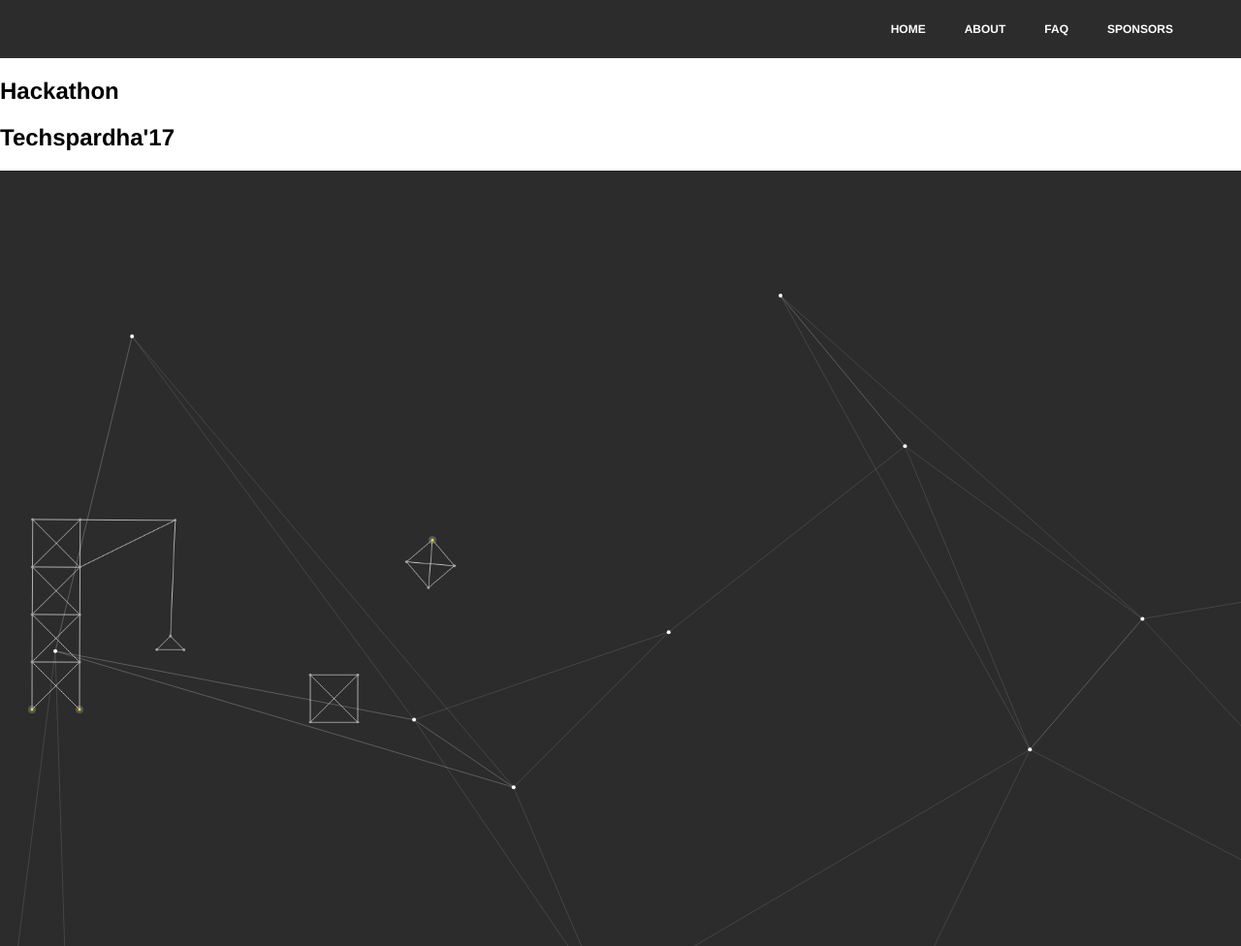
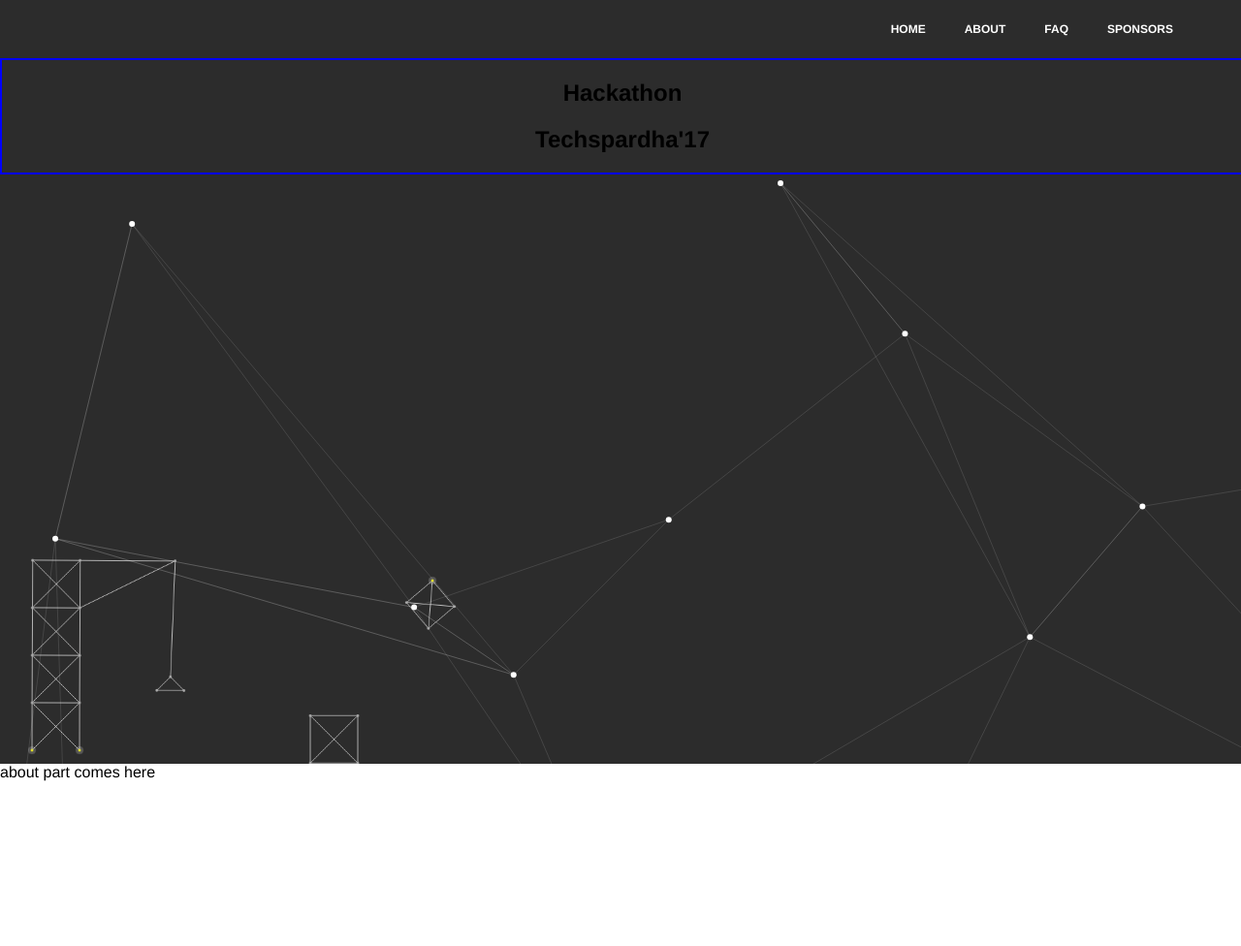
Before and after one commit to HackShetra/HackShetra.github.io, a plain HTML site: page index.html in a window 1280 px wide. Shown: the top 976 px of the page at 97% size. Drawn offline with nearby package versions, Linux system fonts and the light colour scheme.

Commit message:
unnecessary magin removed from home section

```diff
--- a/css/background/home_background.css
+++ b/css/background/home_background.css
@@ -8,6 +8,7 @@
     background-size: cover;
     background-position: center center;
     z-index: 2;
+    height:100%;
 }
 
 .demo-canvas {
--- a/css/main.css
+++ b/css/main.css
@@ -48,9 +48,9 @@ html,body {
 }
 
 .nav-list_item:hover {
-    background-color: white;
-    color: rgb(44, 44, 44);
-
+    /*background-color: white;*/
+    /*color: rgb(44, 44, 44);*/
+    border-bottom: 2px solid white;
 }
 
 .section {
@@ -62,6 +62,7 @@ html,body {
 
 .home {
     height:91%;
+    background-color: red;
 }
 
 .construction-demo {
@@ -71,6 +72,7 @@ html,body {
     bottom:0px;
     z-index : 4;
     left:-30px;
+    /*border: 2px solid red;*/
 }
 
 /* css for the canvas of the construction part*/
@@ -80,4 +82,19 @@ html,body {
     display:block;
     border-top:none;
     z-index:5;
+    /*border:2px solid green;*/
+    position: absolute;
+    bottom:0px;
+    left:0px;
 }
+
+.titleWrapper {
+    border: 2px solid blue;
+    position: absolute;
+    margin: 0px;
+    z-index: 5;
+    left:0px;
+    top:0px;
+    width: 100%;
+    text-align: center;
+}
--- a/js/background/home_background.js
+++ b/js/background/home_background.js
@@ -16,6 +16,7 @@
             points,
             target,
             animateHeader = true,
+            circleRadius = 3,
             colorHexCode = {
                 grey : '#2c2c2c',
                 white : '#fff',
@@ -82,7 +83,7 @@
 
                     // assign a circle to each point
                     for(var i in points) {
-                        var c = new this.Circle(points[i], 2, 'rgba(255,255,255,1)');
+                        var c = new this.Circle(points[i], circleRadius, 'rgba(255,255,255,1)');
                         points[i].circle = c;
                     }
 
```
